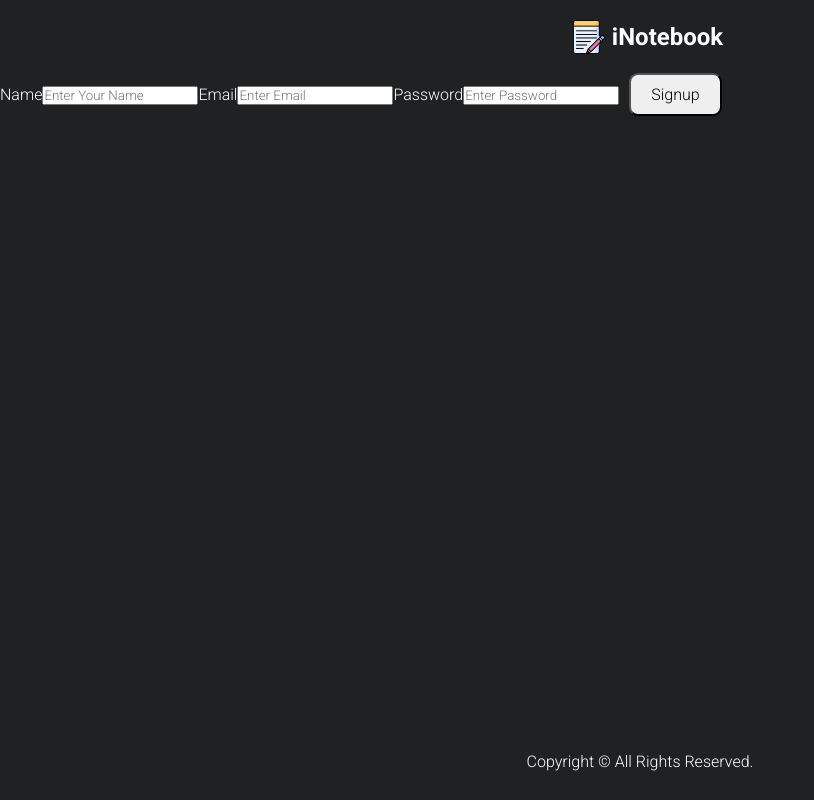
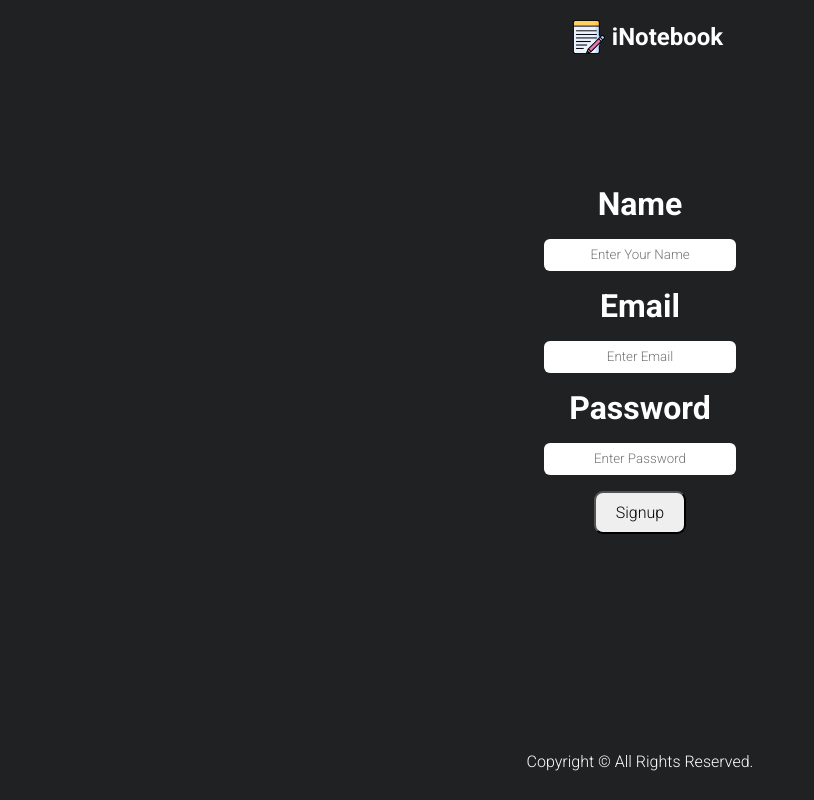
Before and after one commit to abbasamirza/iNotebook, a React (Create React App) app: page /signup in a window 1280 px wide. Shown: the whole page, without its empty margins (0-814 px from the left). Built offline with nearby package versions, Linux system fonts and the light colour scheme; no server answers.

Commit message:
Fixed UI of Login and Signup Page

```diff
--- a/src/components/Login.js
+++ b/src/components/Login.js
@@ -3,6 +3,7 @@ import Brand from "./Brand";
 import Footer from "./Footer";
 import AuthContext from "../context/authentication/authContext";
 import { useNavigate } from "react-router-dom";
+import "../styles/css/Form.css";
 
 const Login = () => {
   const authContext = useContext(AuthContext);
@@ -38,16 +39,18 @@ const Login = () => {
       <main className="main-height">
         <form onSubmit={handleLoginSubmit}>
           <div className="container-main-form">
-            <label htmlFor="email">Email</label>
+            <label className="label" htmlFor="email">Email</label>
             <input
+              className="input"
               type="email"
               placeholder="Enter Email"
               name="email"
               required
               autoComplete="username"
             />
-            <label htmlFor="password">Password</label>
+            <label className="label" htmlFor="password">Password</label>
             <input
+              className="input"
               type="password"
               placeholder="Enter Password"
               name="password"
--- a/src/components/Sidenav.js
+++ b/src/components/Sidenav.js
@@ -8,7 +8,7 @@ const Sidenav = () => {
   const [showPopUp, setShowPopUp] = useState({ logout: false, addnote: false });
   const navigate = useNavigate();
   const noteContext = useContext(NoteContext);
-  const { addNote } = noteContext;
+  const { notes, addNote } = noteContext;
 
   const handleLogout = () => {
     localStorage.removeItem("authToken");
@@ -28,8 +28,8 @@ const Sidenav = () => {
             <i className="fa-solid fa-right-from-bracket"></i>
             {showPopUp.logout && <span className="popup">Logout</span>}
           </button>
-          <div className="center-container">
-            <p className="heading">All Notes</p>
+          <div className={`center-container${notes.length === 0 ? "-2" : ""}`}>
+            <p className="heading">{notes.length === 0 ? "No Notes Found" : "All Notes"}</p>
           </div>
           <div className="right-container">
             <button
--- a/src/components/Signup.js
+++ b/src/components/Signup.js
@@ -33,24 +33,27 @@ const Signup = () => {
       </header>
       <main className="main-height">
         <form onSubmit={handleSignupSubmit}>
-          <div className="container">
-            <label htmlFor="name">Name</label>
+          <div className="container-main-form">
+            <label className="label" htmlFor="name">Name</label>
             <input
+              className="input"
               type="text"
               placeholder="Enter Your Name"
               name="name"
               required
             />
-            <label htmlFor="email">Email</label>
+            <label className="label" htmlFor="email">Email</label>
             <input
+              className="input"
               type="email"
               placeholder="Enter Email"
               name="email"
               required
               autoComplete="username"
             />
-            <label htmlFor="password">Password</label>
+            <label className="label" htmlFor="password">Password</label>
             <input
+              className="input"
               type="password"
               placeholder="Enter Password"
               name="password"
--- /dev/null
+++ b/src/styles/css/Form.css
@@ -0,0 +1,31 @@
+.container-main-form {
+    display: flex;
+    flex-direction: column;
+    align-items: center;
+    justify-content: center;
+    height: calc(100vh - 18vh - 84px);
+    position: relative;
+}
+
+.label {
+    font-weight: bold;
+    font-size: 2em;
+    position: relative;
+}
+
+.input {
+    height: 4vh;
+    width: 15vw;
+    border: none;
+    border-radius: 6px;
+    padding: 1vh;
+    margin: 2vh 0;
+}
+
+.input:focus {
+    outline: none;
+}
+
+.input::placeholder {
+    text-align: center;
+}
--- a/src/styles/css/Sidenav.css
+++ b/src/styles/css/Sidenav.css
@@ -22,6 +22,11 @@
 .center-container {
   position: absolute;
   left: 41%;
+}
+
+.center-container-2 {
+  position: absolute;
+  left: 36%;
 }
 
 .right-container {
```
Also changed, not shown: src/components/Notes.js (+10 -2 lines), src/styles/css/Home.css (deleted).
